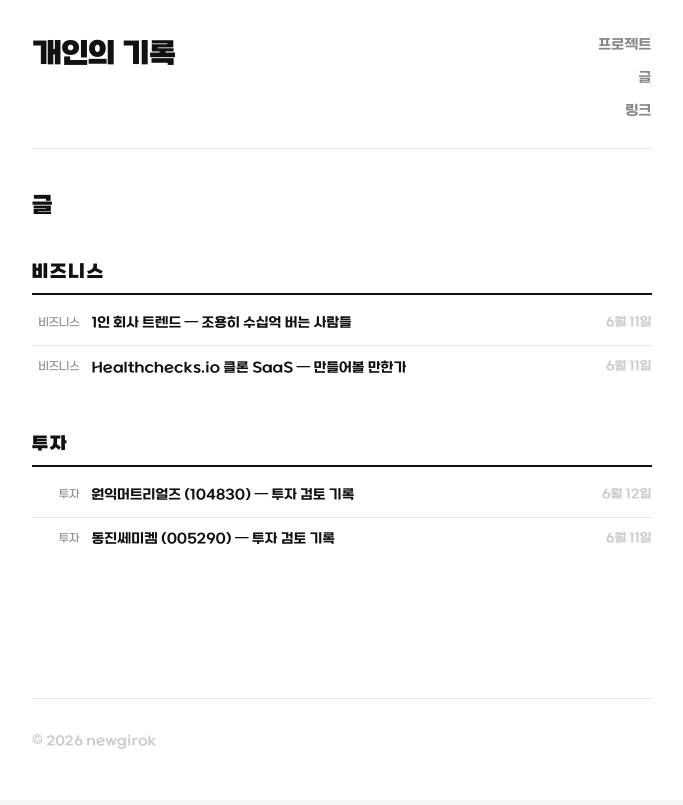
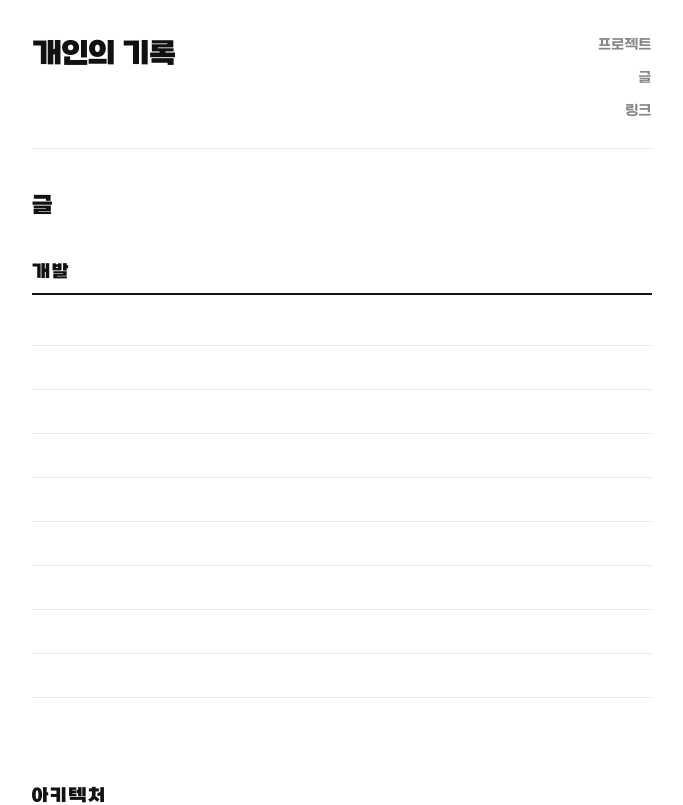
Before and after one commit to newgirok/newgirok.github.io, a Next.js app: page /posts in a window 1280 px wide. Shown: the top 805 px of the page, without its empty margins (291-974 px from the left). Built offline with nearby package versions, Linux system fonts and the light colour scheme.

Commit message:
feat: 글 목록 빈 카테고리 표시 및 10개 기본 로우 추가

```diff
--- a/app/globals.css
+++ b/app/globals.css
@@ -148,6 +148,8 @@ a {
 }
 
 .post-card:last-child { border-bottom: none; }
+
+.post-card--empty { pointer-events: none; }
 
 .post-type {
   font-size: 0.7rem;
--- a/app/posts/page.tsx
+++ b/app/posts/page.tsx
@@ -3,6 +3,8 @@ import { getPostsByType, POST_CATEGORIES, CATEGORY_ORDER } from '@/lib/posts'
 import PostCard from '@/components/PostCard'
 
 export const metadata: Metadata = { title: '글' }
+
+const ROW_COUNT = 10
 
 export default function PostList() {
   const posts = getPostsByType('posts')
@@ -11,7 +13,7 @@ export default function PostList() {
     slug,
     label: POST_CATEGORIES[slug],
     posts: posts.filter((p) => p.category === slug),
-  })).filter((g) => g.posts.length > 0)
+  }))
 
   const uncategorized = posts.filter((p) => !p.category)
 
@@ -21,7 +23,9 @@ export default function PostList() {
         <h1>글</h1>
       </div>
 
-      {grouped.map(({ slug, label, posts: catPosts }) => (
+      {grouped.map(({ slug, label, posts: catPosts }) => {
+        const emptyCount = Math.max(0, ROW_COUNT - catPosts.length)
+        return (
           <div key={slug} className="home-section">
             <div className="home-section-header">
               <h2>{label}</h2>
@@ -30,9 +34,13 @@ export default function PostList() {
               {catPosts.map((post) => (
                 <PostCard key={post.slug} post={post} />
               ))}
+              {Array.from({ length: emptyCount }).map((_, i) => (
+                <div key={`empty-${i}`} className="post-card post-card--empty" />
+              ))}
             </div>
           </div>
-      ))}
+        )
+      })}
 
       {uncategorized.length > 0 && (
         <div className="home-section">
```
Lines whose indentation alone changed are shown as unchanged.
